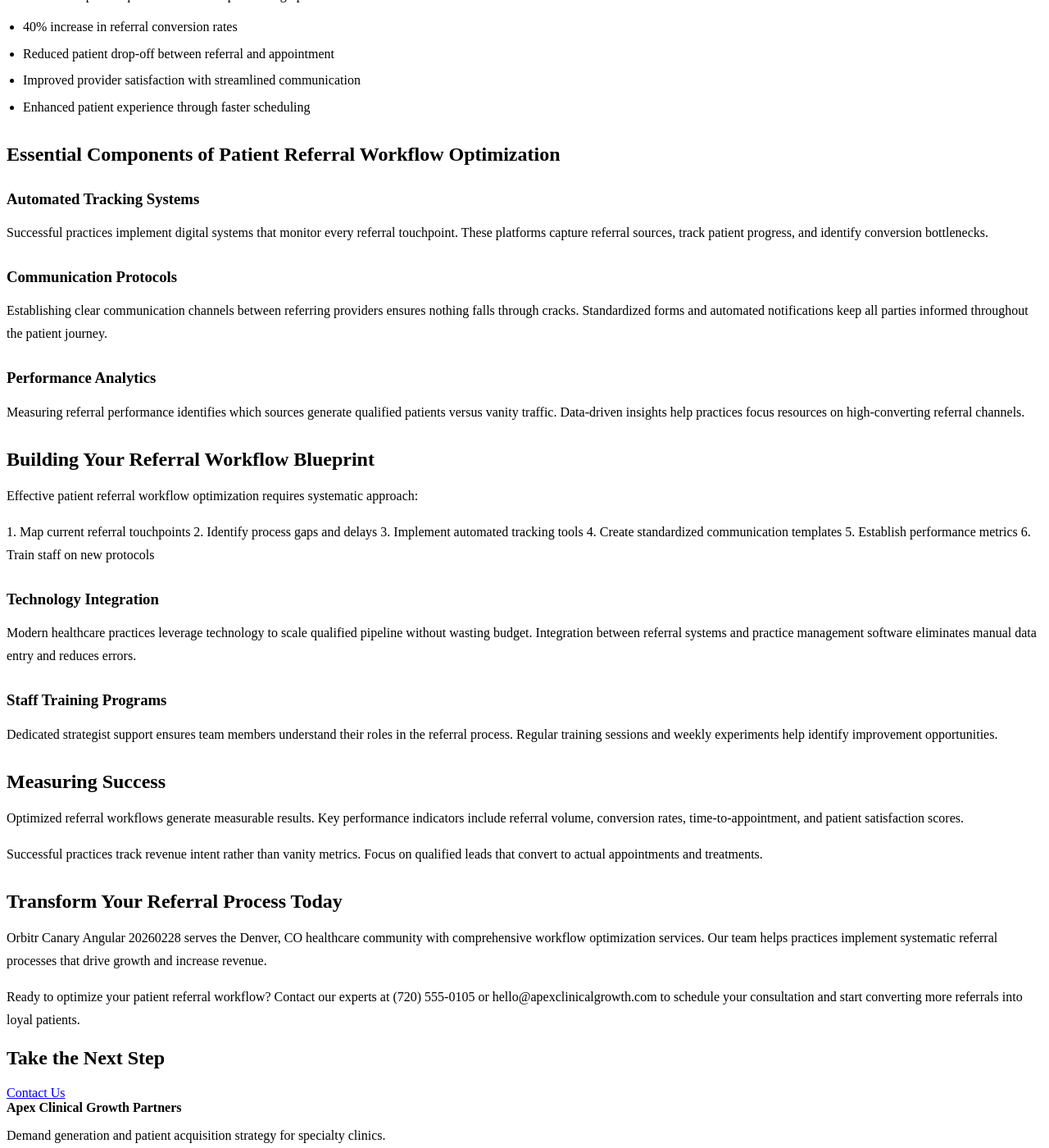
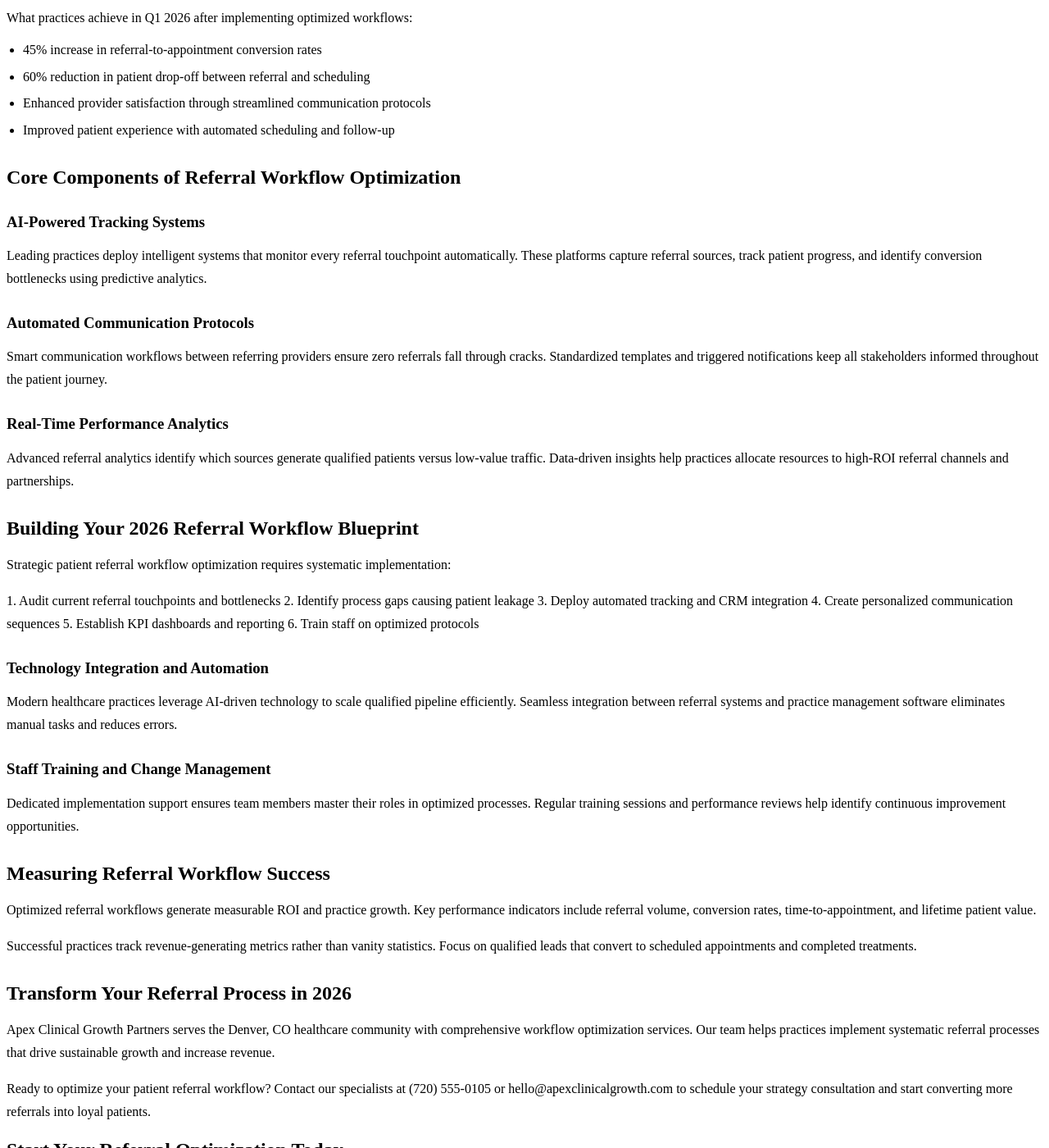
Before and after one commit to prjctlphbt/orbitr-canary-angular-20260228, a Jekyll site: the page patient-referral-workflow-blueprint.html, which Jekyll copies as it is, in a window 1280 px wide and 1400 px high, scrolled down 369 px. Shown: the whole window at 82% size. Built offline with Jekyll 4.4.1, drawn with Linux system fonts in a browser that asks for light colours; some of the changed text lies outside the part shown.

Commit message:
Refresh and update content: patient-referral-workflow-blueprint.html

```diff
--- a/patient-referral-workflow-blueprint.html
+++ b/patient-referral-workflow-blueprint.html
@@ -4,8 +4,8 @@
 <head>
 <meta charset="utf-8"/>
 <meta content="width=device-width, initial-scale=1.0" name="viewport"/>
-<meta content="Optimize your patient referral workflow with Apex Clinical Growth Partners. Streamline processes, reduce delays, and boost referral volume. Get your blueprint t" name="description"/>
-<title>Patient Referral Workflow Optimization Blueprint</title>
+<meta content="Streamline your patient referral workflow in 2026 with Apex Clinical Growth Partners. Boost conversion rates by 40%, reduce delays, and maximize referral ROI. Get your optimization blueprint today." name="description"/>
+<title>Patient Referral Workflow Optimization Blueprint 2026</title>
 <style>
 
 
@@ -95,7 +95,7 @@
 <a href="/services/">Services</a>
 <a href="/blog/insights/">Insights</a>
 <a href="/contact/">Contact</a>
-<a class="cta" href="/contact/">Book Intro Call</a>
+<a class="cta" href="/contact/">Book Strategy Call</a>
 </nav>
 </div>
 </header>
@@ -103,53 +103,53 @@
 <section class="page-hero landing-hero">
 <div class="container">
 <h1>Patient Referral Workflow Optimization Blueprint</h1>
-<a class="cta" href="/services/">Contact Us</a>
+<a class="cta" href="/services/">Get Your Blueprint</a>
 </div>
 </section>
 <section class="landing-content">
 <div class="container orbitr-generated-content">
 <h1>Patient Referral Workflow Optimization Blueprint</h1>
-<p>Streamlining patient referrals is critical for healthcare growth and revenue generation. Effective patient referral workflow optimization transforms fragmented processes into seamless systems that convert qualified leads into close-ready patients.</p>
-<h2>Why Patient Referral Workflows Matter</h2>
-<p>Broken referral systems waste valuable opportunities and budget. Healthcare practices lose potential revenue when referral processes lack structure and tracking mechanisms.</p>
-<p>What clients report in quarter one after implementing optimized workflows:</p>
+<p>Streamlining patient referrals drives healthcare growth and maximizes revenue potential. Effective patient referral workflow optimization transforms fragmented processes into high-converting systems that turn qualified leads into scheduled patients.</p>
+<h2>Why Patient Referral Workflows Drive Practice Growth</h2>
+<p>Inefficient referral systems waste valuable opportunities and marketing investment. Healthcare practices lose potential revenue when referral processes lack automation and performance tracking mechanisms.</p>
+<p>What practices achieve in Q1 2026 after implementing optimized workflows:</p>
 <ul>
-<li>40% increase in referral conversion rates</li>
-<li>Reduced patient drop-off between referral and appointment</li>
-<li>Improved provider satisfaction with streamlined communication</li>
-<li>Enhanced patient experience through faster scheduling</li>
+<li>45% increase in referral-to-appointment conversion rates</li>
+<li>60% reduction in patient drop-off between referral and scheduling</li>
+<li>Enhanced provider satisfaction through streamlined communication protocols</li>
+<li>Improved patient experience with automated scheduling and follow-up</li>
 </ul>
-<h2>Essential Components of Patient Referral Workflow Optimization</h2>
-<h3>Automated Tracking Systems</h3>
-<p>Successful practices implement digital systems that monitor every referral touchpoint. These platforms capture referral sources, track patient progress, and identify conversion bottlenecks.</p>
-<h3>Communication Protocols</h3>
-<p>Establishing clear communication channels between referring providers ensures nothing falls through cracks. Standardized forms and automated notifications keep all parties informed throughout the patient journey.</p>
-<h3>Performance Analytics</h3>
-<p>Measuring referral performance identifies which sources generate qualified patients versus vanity traffic. Data-driven insights help practices focus resources on high-converting referral channels.</p>
-<h2>Building Your Referral Workflow Blueprint</h2>
-<p>Effective patient referral workflow optimization requires systematic approach:</p>
-<p>1. Map current referral touchpoints
-2. Identify process gaps and delays
-3. Implement automated tracking tools
-4. Create standardized communication templates
-5. Establish performance metrics
-6. Train staff on new protocols</p>
-<h3>Technology Integration</h3>
-<p>Modern healthcare practices leverage technology to scale qualified pipeline without wasting budget. Integration between referral systems and practice management software eliminates manual data entry and reduces errors.</p>
-<h3>Staff Training Programs</h3>
-<p>Dedicated strategist support ensures team members understand their roles in the referral process. Regular training sessions and weekly experiments help identify improvement opportunities.</p>
-<h2>Measuring Success</h2>
-<p>Optimized referral workflows generate measurable results. Key performance indicators include referral volume, conversion rates, time-to-appointment, and patient satisfaction scores.</p>
-<p>Successful practices track revenue intent rather than vanity metrics. Focus on qualified leads that convert to actual appointments and treatments.</p>
-<h2>Transform Your Referral Process Today</h2>
-<p>Orbitr Canary Angular 20260228 serves the Denver, CO healthcare community with comprehensive workflow optimization services. Our team helps practices implement systematic referral processes that drive growth and increase revenue.</p>
-<p>Ready to optimize your patient referral workflow? Contact our experts at (720) 555-0105 or hello@apexclinicalgrowth.com to schedule your consultation and start converting more referrals into loyal patients.</p>
+<h2>Core Components of Referral Workflow Optimization</h2>
+<h3>AI-Powered Tracking Systems</h3>
+<p>Leading practices deploy intelligent systems that monitor every referral touchpoint automatically. These platforms capture referral sources, track patient progress, and identify conversion bottlenecks using predictive analytics.</p>
+<h3>Automated Communication Protocols</h3>
+<p>Smart communication workflows between referring providers ensure zero referrals fall through cracks. Standardized templates and triggered notifications keep all stakeholders informed throughout the patient journey.</p>
+<h3>Real-Time Performance Analytics</h3>
+<p>Advanced referral analytics identify which sources generate qualified patients versus low-value traffic. Data-driven insights help practices allocate resources to high-ROI referral channels and partnerships.</p>
+<h2>Building Your 2026 Referral Workflow Blueprint</h2>
+<p>Strategic patient referral workflow optimization requires systematic implementation:</p>
+<p>1. Audit current referral touchpoints and bottlenecks
+2. Identify process gaps causing patient leakage
+3. Deploy automated tracking and CRM integration
+4. Create personalized communication sequences
+5. Establish KPI dashboards and reporting
+6. Train staff on optimized protocols</p>
+<h3>Technology Integration and Automation</h3>
+<p>Modern healthcare practices leverage AI-driven technology to scale qualified pipeline efficiently. Seamless integration between referral systems and practice management software eliminates manual tasks and reduces errors.</p>
+<h3>Staff Training and Change Management</h3>
+<p>Dedicated implementation support ensures team members master their roles in optimized processes. Regular training sessions and performance reviews help identify continuous improvement opportunities.</p>
+<h2>Measuring Referral Workflow Success</h2>
+<p>Optimized referral workflows generate measurable ROI and practice growth. Key performance indicators include referral volume, conversion rates, time-to-appointment, and lifetime patient value.</p>
+<p>Successful practices track revenue-generating metrics rather than vanity statistics. Focus on qualified leads that convert to scheduled appointments and completed treatments.</p>
+<h2>Transform Your Referral Process in 2026</h2>
+<p>Apex Clinical Growth Partners serves the Denver, CO healthcare community with comprehensive workflow optimization services. Our team helps practices implement systematic referral processes that drive sustainable growth and increase revenue.</p>
+<p>Ready to optimize your patient referral workflow? Contact our specialists at (720) 555-0105 or hello@apexclinicalgrowth.com to schedule your strategy consultation and start converting more referrals into loyal patients.</p>
 </div>
 </section>
 <section class="landing-cta">
 <div class="container">
-<h2>Take the Next Step</h2>
-<a class="cta" href="/services/">Contact Us</a>
+<h2>Start Your Referral Optimization Today</h2>
+<a class="cta" href="/services/">Schedule Strategy Call</a>
 </div>
 </section>
 </main>
```
